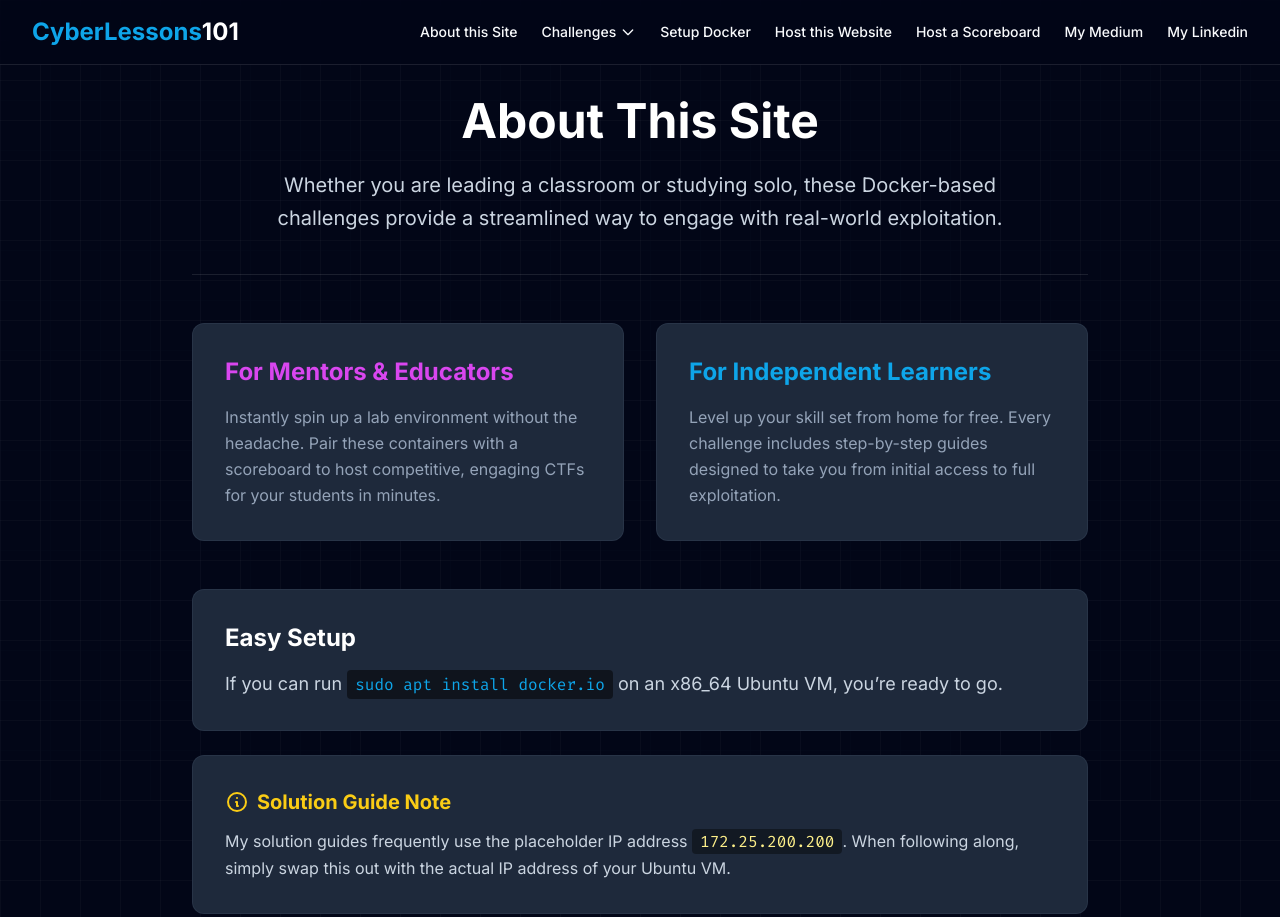
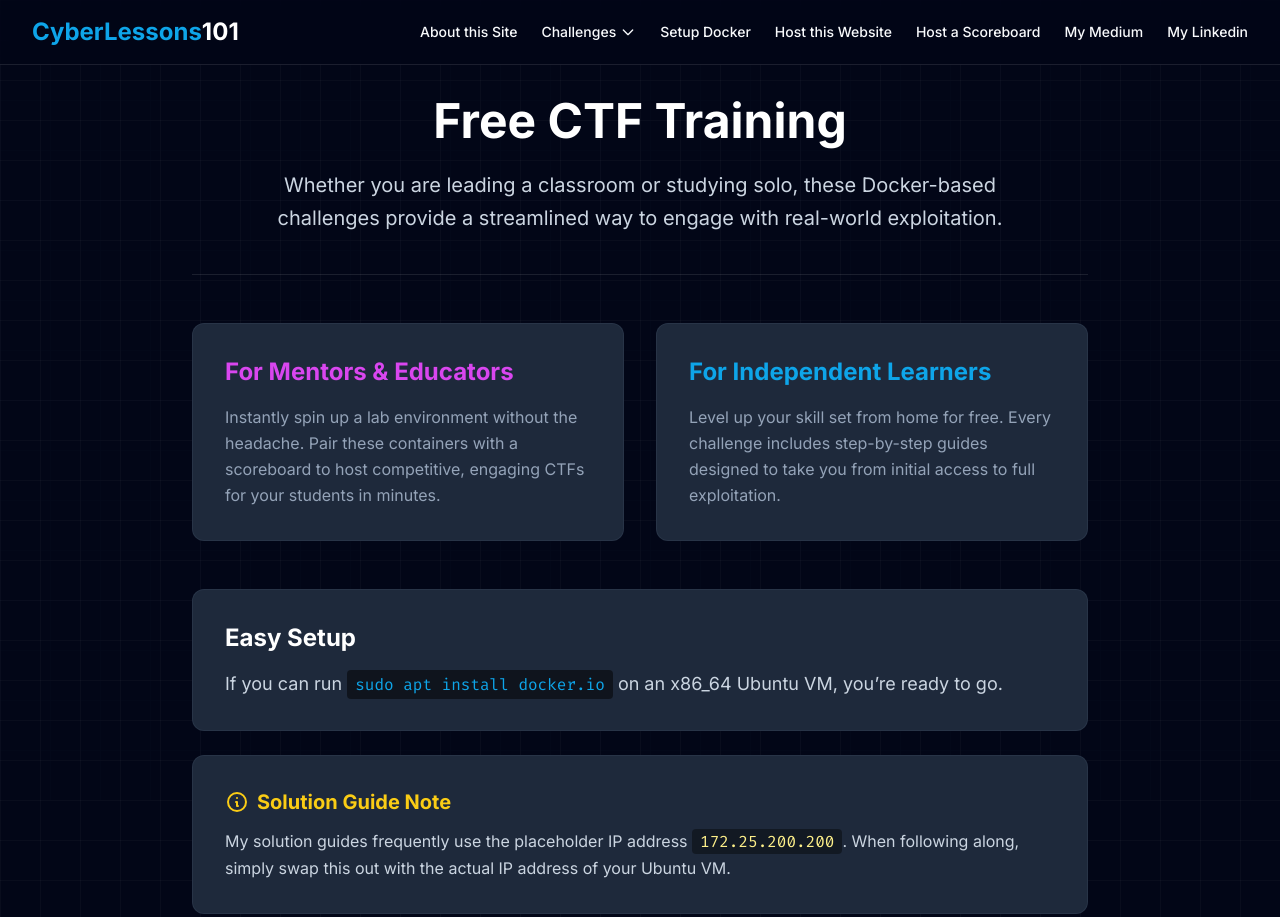
Before and after one commit to androidteacher/cyberlessons101-website-2026, an Astro site in the folder web/: page /about in a window 1280 px wide. Shown: the top 917 px of the page. Built offline with nearby package versions, Linux system fonts and the light colour scheme; Astro itself is replaced by a stand-in of ours.

Commit message:
fix: Update About page title to 'Free CTF Training'

```diff
--- a/web/src/pages/about.astro
+++ b/web/src/pages/about.astro
@@ -7,7 +7,7 @@ import Layout from '../layouts/Layout.astro';
 
     <!-- Introduction -->
     <header class="text-center mb-10 border-b border-white/10 pb-10">
-      <h1 class="text-4xl md:text-5xl font-bold mb-6 text-white text-center">About This Site</h1>
+      <h1 class="text-4xl md:text-5xl font-bold mb-6 text-white text-center">Free CTF Training</h1>
       <p class="text-xl text-slate-300 max-w-3xl mx-auto leading-relaxed">
         Whether you are leading a classroom or studying solo, these Docker-based challenges provide a streamlined way to engage with real-world exploitation.
       </p>
```
